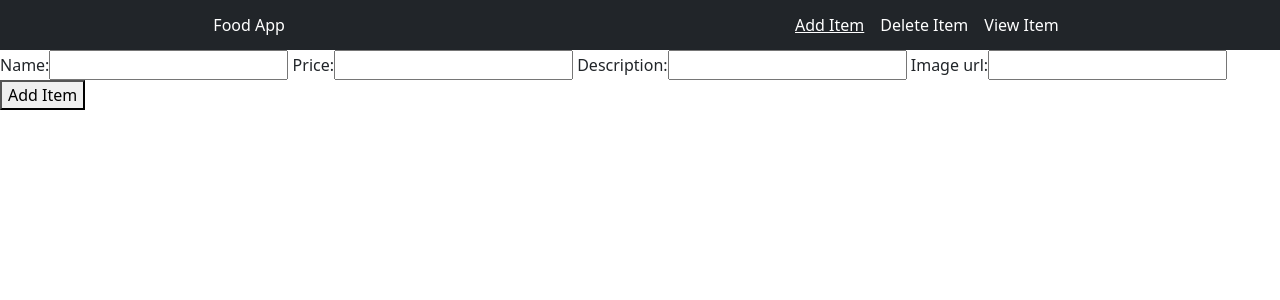
After one commit to richdear/food-market, a Django app: page /food/add-item in a window 1280 px wide. The commit adds this page. Shown: the top 300 px of the page. Run offline with Django 3.2, Linux system fonts and the light colour scheme; some libraries are stand-ins or nearby versions.

Commit message:
add add item form

```diff
--- /dev/null
+++ b/food/forms.py
@@ -0,0 +1,8 @@
+from django import forms
+
+
+class ItemForm(forms.Form):
+    name = forms.CharField(label='Name', max_length=100)
+    price = forms.FloatField(label='Price')
+    description = forms.CharField(label='Description', max_length=200)
+    image_url = forms.CharField(label='Image url', max_length=500)
--- /dev/null
+++ b/food/templates/food/add-item.html
@@ -0,0 +1,9 @@
+{% extends 'food/base.html' %}
+
+{% block content %}
+    <form method="post">
+        {% csrf_token %}
+        {{ form }}
+        <button type="submit">Add Item</button>
+    </form>
+{% endblock %}
--- a/food/templates/food/base.html
+++ b/food/templates/food/base.html
@@ -7,7 +7,7 @@
     <div class="d-flex justify-content-between col-md-8">
         <div class="pe-2 text-white">Food App</div>
         <div class="d-flex">
-            <div class="px-2 text-white">Add Item</div>
+            <a class="px-2 text-white" href="{%  url 'food:add_item' %}">Add Item</a>
             <div class="px-2 text-white">Delete Item</div>
             <div class="px-2 text-white">View Item</div>
         </div>
--- a/food/templates/food/item_details.html
+++ b/food/templates/food/item_details.html
@@ -1,5 +1,6 @@
 {% extends 'food/base.html' %}
 {% block content %}
+
     <div class="row d-flex justify-content-center my-4">
         <div class="col-lg-8 d-flex shadow">
             <img src="{{ item.image }}" width="500px"/>
@@ -11,5 +12,4 @@
         </div>
     </div>
 
-
 {% endblock %}
--- a/food/urls.py
+++ b/food/urls.py
@@ -7,4 +7,5 @@ urlpatterns = [
     path('', views.index, name="index"),
     path('items', views.item, name="item"),
     path('<int:item_id>/', views.item_details, name="item_details"),
+    path('add-item', views.add_item, name="add_item"),
 ]
--- a/food/views.py
+++ b/food/views.py
@@ -1,6 +1,7 @@
-from django.shortcuts import render
-from django.http import HttpResponse
+from django.shortcuts import render, redirect
+from django.http import HttpResponse, HttpResponseRedirect
 from .models import Item
+from .forms import ItemForm
 from django.template import loader
 
 
@@ -22,5 +23,18 @@ def item_details(request, item_id):
     return render(request, 'food/item_details.html', context)
 
 
+def add_item(request):
+    form = ItemForm(request.POST or None)
+    if form.is_valid():
+        name = form.cleaned_data['name']
+        price = form.cleaned_data['price']
+        description = form.cleaned_data['description']
+        image_url = form.cleaned_data['image_url']
+        new_item = Item(name=name, price=price, description=description, image=image_url)
+        new_item.save()
+        return redirect("food:index")
+    return render(request, "food/add-item.html", {"form": form})
+
+
 def item(request):
     return HttpResponse("<h1>Fixed in main This is item</h1>")
```
Also changed, not shown: db.sqlite3.
